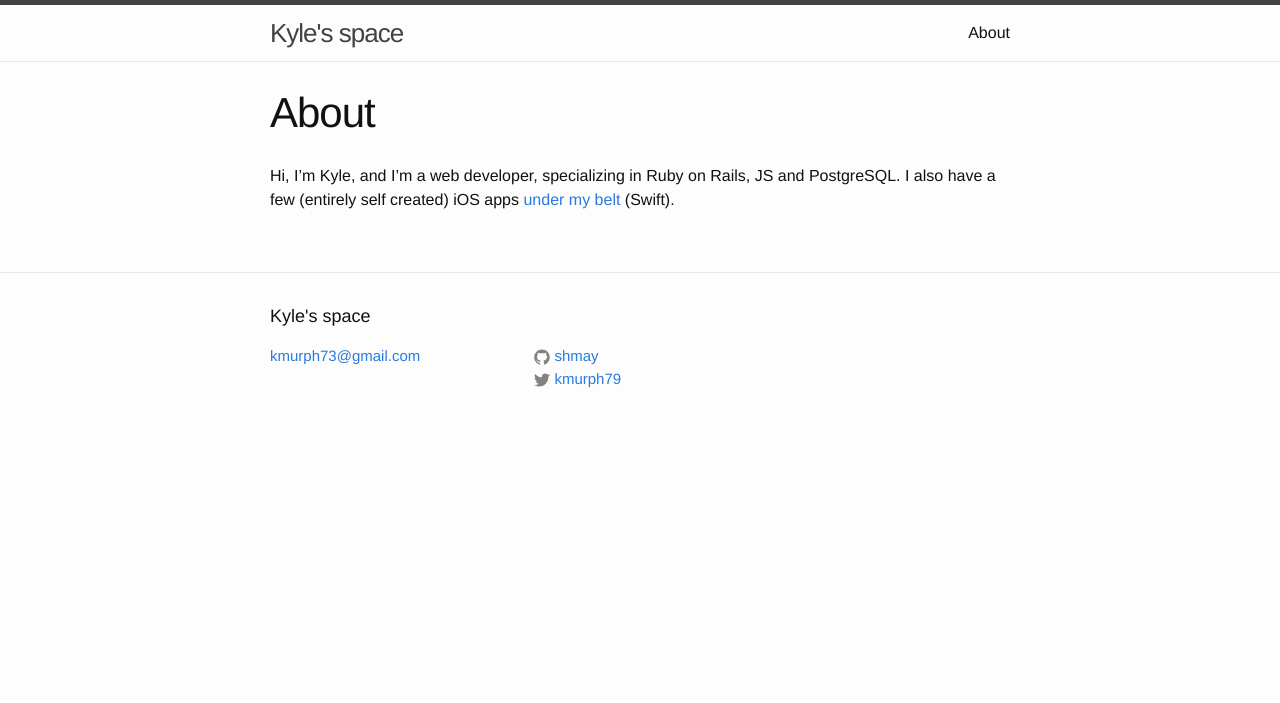
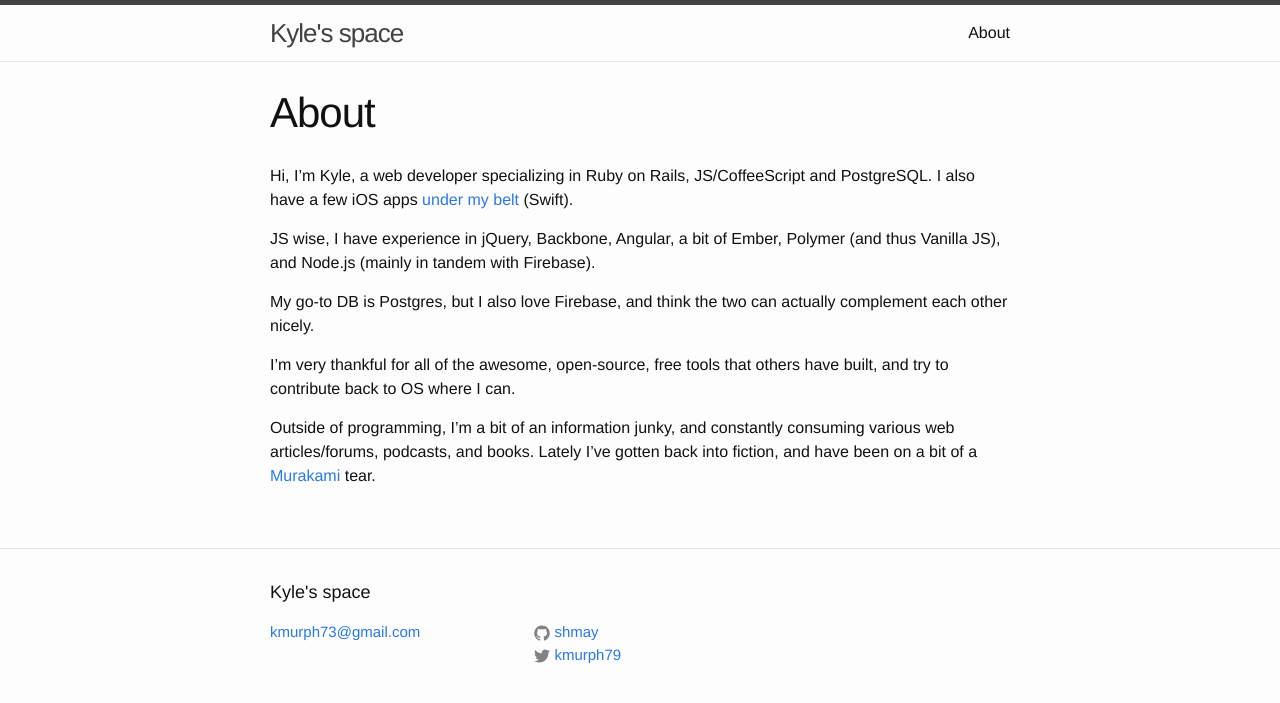
Before and after one commit to kmurph73/kmurph73.github.com, a Jekyll site: the page built from about.md, in a window 1280 px wide. Shown: the top 703 px of the page. Built offline with Jekyll 4.4.1, drawn with Linux system fonts in a browser that asks for light colours.

Commit message:
more stuff

```diff
--- a/about.md
+++ b/about.md
@@ -4,6 +4,16 @@ title: About
 permalink: /about/
 ---
 
-Hi, I'm Kyle, and I'm a web developer, specializing in Ruby on Rails, JS and PostgreSQL.  I also have a few (entirely self created) iOS apps [under my belt][1] (Swift).
+Hi, I'm Kyle, a web developer specializing in Ruby on Rails, JS/CoffeeScript and PostgreSQL.  I also have a few iOS apps [under my belt][1] (Swift).
+
+JS wise, I have experience in jQuery, Backbone, Angular, a bit of Ember, Polymer (and thus Vanilla JS), and Node.js (mainly in tandem with Firebase).
+
+My go-to DB is Postgres, but I also love Firebase, and think the two can actually complement each other nicely.
+
+I'm very thankful for all of the awesome, open-source, free tools that others have built, and try to contribute back to OS where I can.
+
+Outside of programming, I'm a bit of an information junky, and constantly consuming various web articles/forums, podcasts, and books.  Lately I've gotten back into fiction, and
+have been on a bit of a [Murakami][2] tear.
 
 [1]: https://itunes.apple.com/us/developer/kyle-murphy/id1025357486
+[2]: https://en.wikipedia.org/wiki/Haruki_Murakami
```
